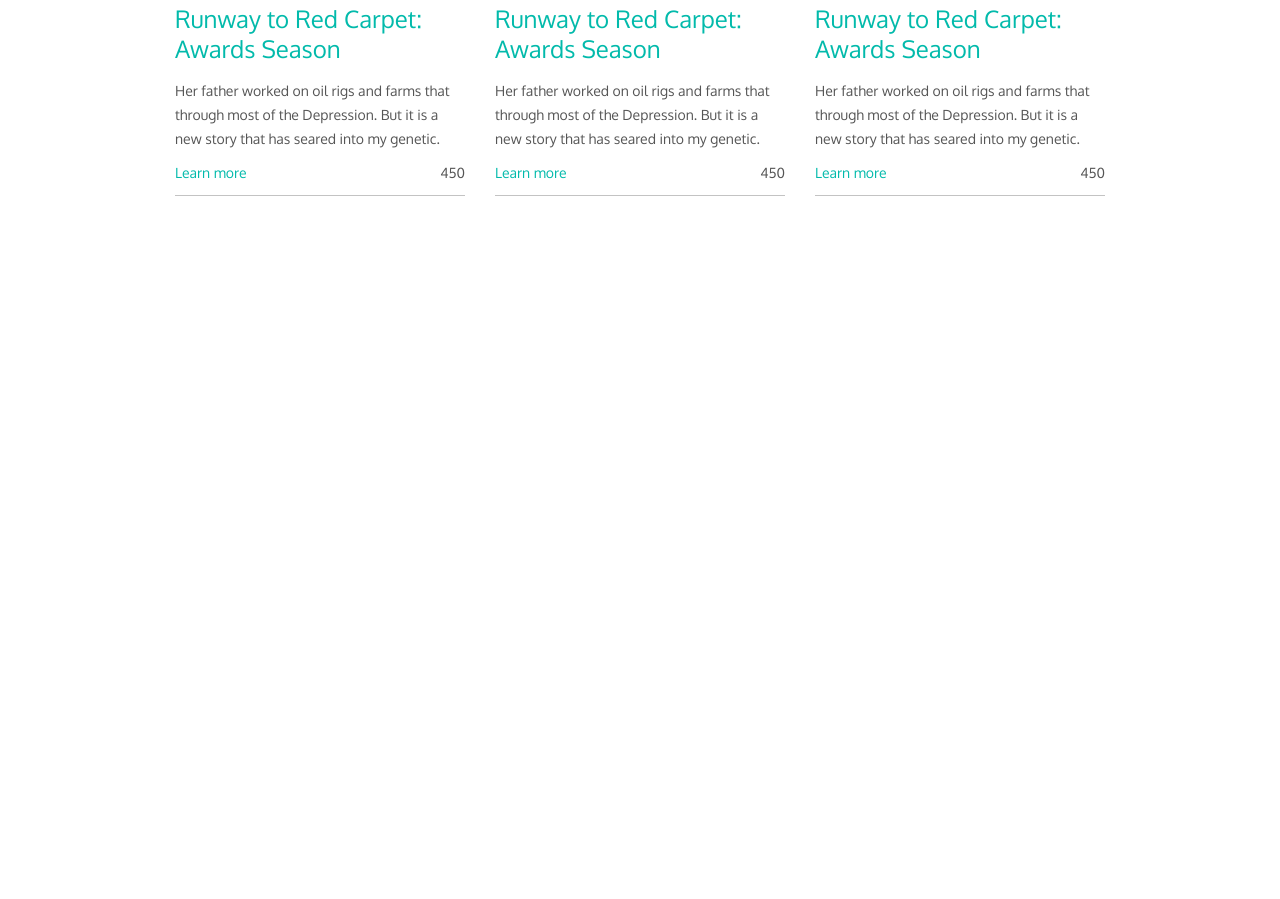
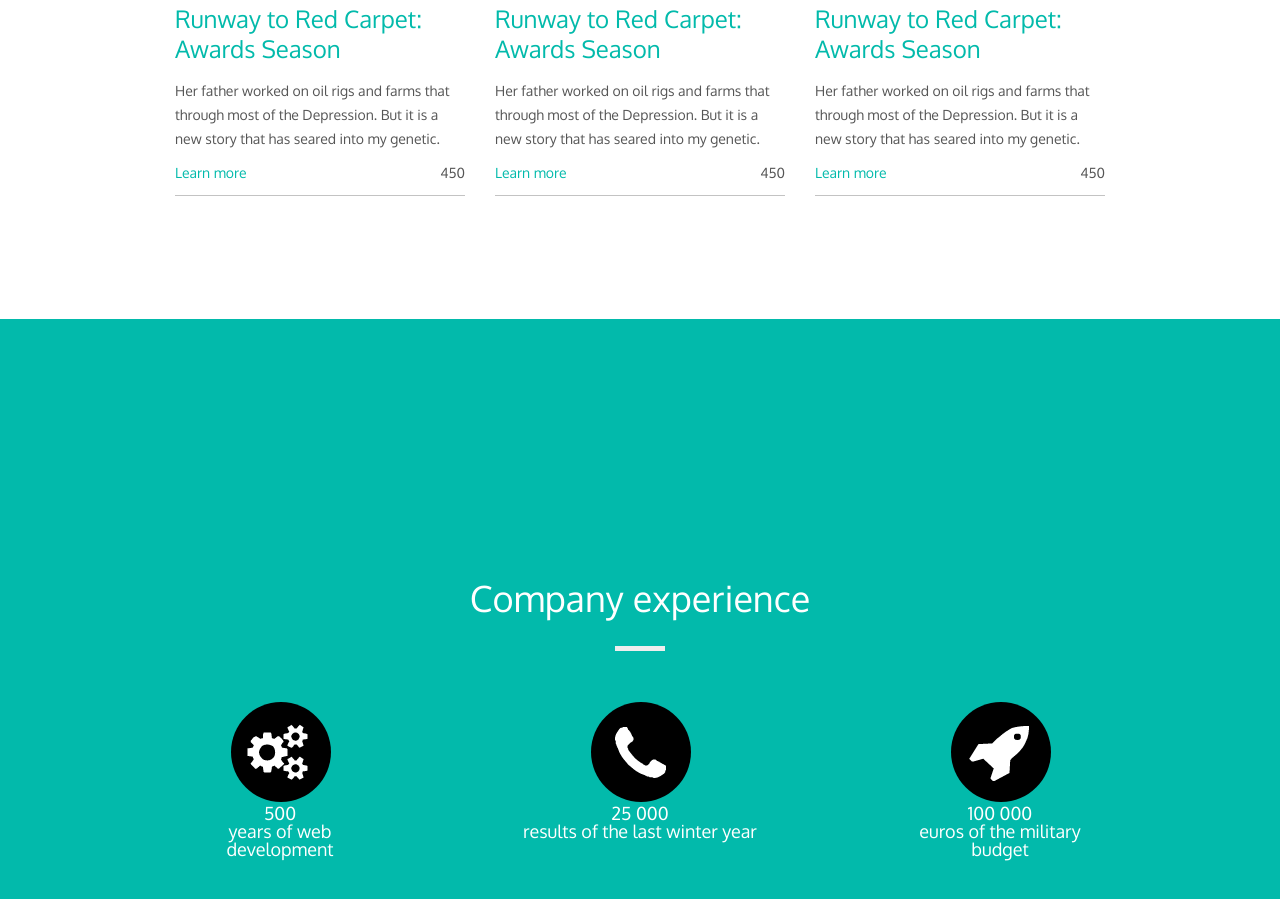
Before and after one commit to explicity/amber, a plain HTML site: page html/index.html in a window 1280 px wide. Shown: the part 3948-4847 px from the top of the page. Before the commit the page ends 4267 px from the top, so only its background shows below. Drawn offline with nearby package versions, Linux system fonts and the light colour scheme.

Commit message:
started experience section

```diff
--- a/html/index.html
+++ b/html/index.html
@@ -265,6 +265,30 @@
 
     </section>
 
+    <section class="experience d-flex justify-content-center align-items-center">
+        <div class="container text-center">
+            <h3 class="header-section">Company experience</h3>
+
+            <ul class="row">
+                <li class="col-12 col-lg-3">
+                    <img src="../img/mechanic.png" alt="mechanic">
+                    <p>500</p>
+                    <p>years of web development</p>
+                </li>
+                <li class="col-12 col-lg-6">
+                    <img src="../img/tel.png" alt="telephone">
+                    <p>25 000</p>
+                    <p>results of the last winter year</p>
+                </li>
+                <li class="col-12 col-lg-3">
+                    <img src="../img/rocket.png" alt="rocket">
+                    <p>100 000</p>
+                    <p>euros of the military budget</p>
+                </li>
+            </ul>
+        </div>
+    </section>
+
     <script src="https://code.jquery.com/jquery-3.2.1.slim.min.js" integrity="sha384-KJ3o2DKtIkvYIK3UENzmM7KCkRr/rE9/Qpg6aAZGJwFDMVNA/GpGFF93hXpG5KkN"
         crossorigin="anonymous"></script>
     <script src="https://cdnjs.cloudflare.com/ajax/libs/popper.js/1.12.3/umd/popper.min.js" integrity="sha384-vFJXuSJphROIrBnz7yo7oB41mKfc8JzQZiCq4NCceLEaO4IHwicKwpJf9c9IpFgh"
--- a/styles/sass/main.scss
+++ b/styles/sass/main.scss
@@ -13,3 +13,4 @@
 @import "sections/features";
 @import "sections/blockquote";
 @import "sections/blog-posts";
+@import "sections/experience";
--- /dev/null
+++ b/styles/sass/sections/_experience.scss
@@ -0,0 +1,6 @@
+.experience {
+    min-height: 100vh;
+    padding: 100px 0;
+    background-color: $color-secondary;
+    color: $color-white;
+}
```
Also changed, not shown: img/mechanic.png (added), img/rocket.png (added), img/tel.png (added), styles/css/main.css.
